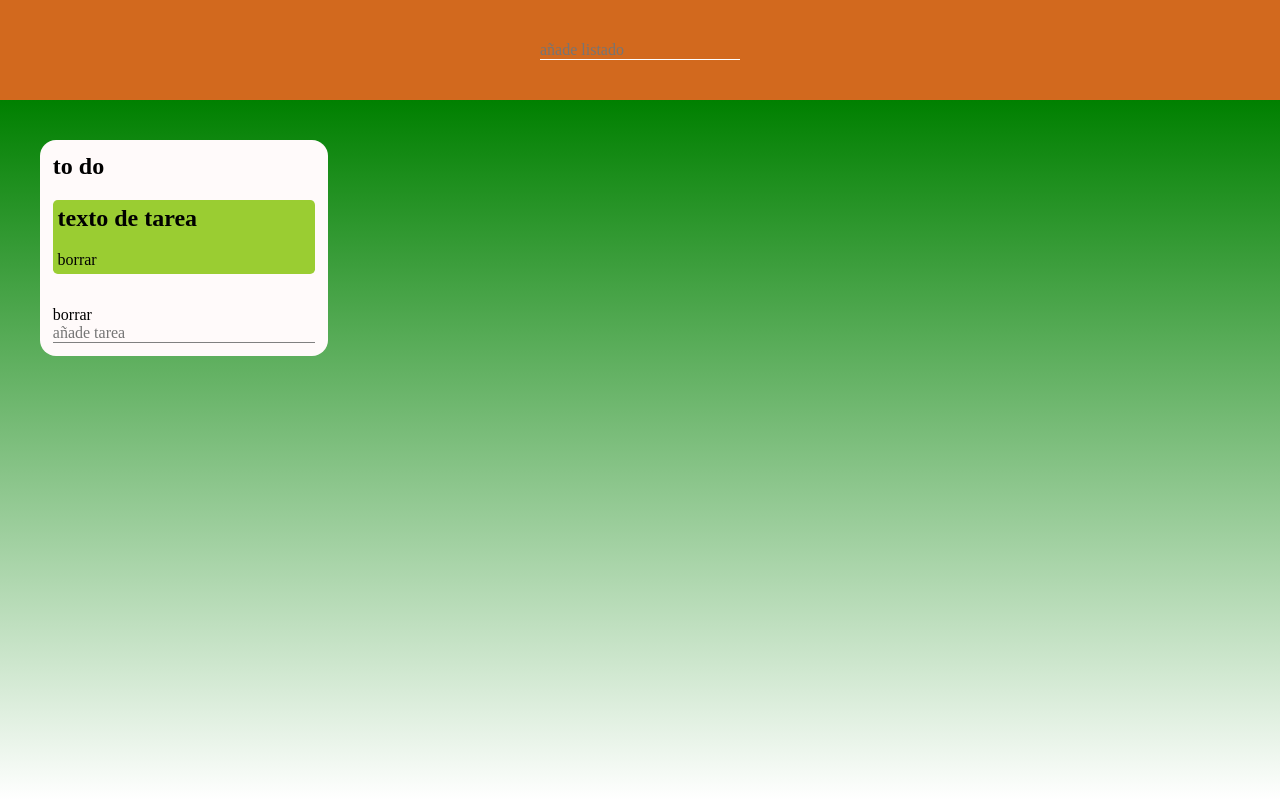
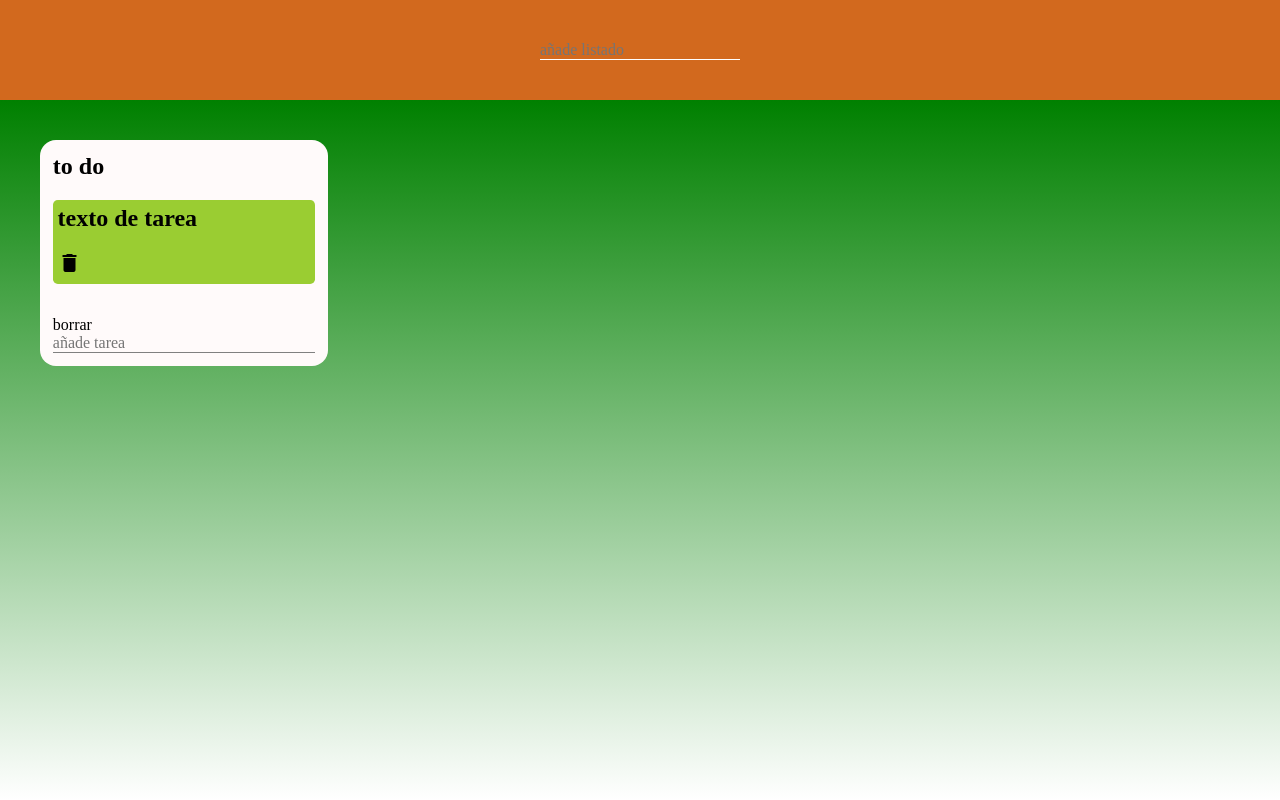
Before and after one commit to RubenDiazCode/scrum-board-ruben, an Angular app: page / in a window 1280 px wide. Built offline with nearby package versions, Linux system fonts and the light colour scheme.

Commit message:
icons added

```diff
--- a/src/app/task/task.component.html
+++ b/src/app/task/task.component.html
@@ -1,6 +1,6 @@
 <div class="task">
   <h2>{{task.text}}</h2>
   <div class="controls" >
-    <div (click)="deleteTask()">borrar</div>
+    <i class="material-icons" (click)="deleteTask()">delete</i>
 </div>
 </div>
--- a/src/app/task/task.component.ts
+++ b/src/app/task/task.component.ts
@@ -1,4 +1,4 @@
-import { Component, OnInit, Input } from '@angular/core';
+import { Component, Input } from '@angular/core';
 import { Task } from '../models.interface';
 import { DataManagerService } from '../data-manager.service';
 @Component({
--- a/src/index.html
+++ b/src/index.html
@@ -3,6 +3,8 @@
 <head>
   <meta charset="utf-8">
   <title>ScrumBoardRubens</title>
+  <link href="https://fonts.googleapis.com/icon?family=Material+Icons"
+      rel="stylesheet">
   <base href="/">
 
   <meta name="viewport" content="width=device-width, initial-scale=1">
```
